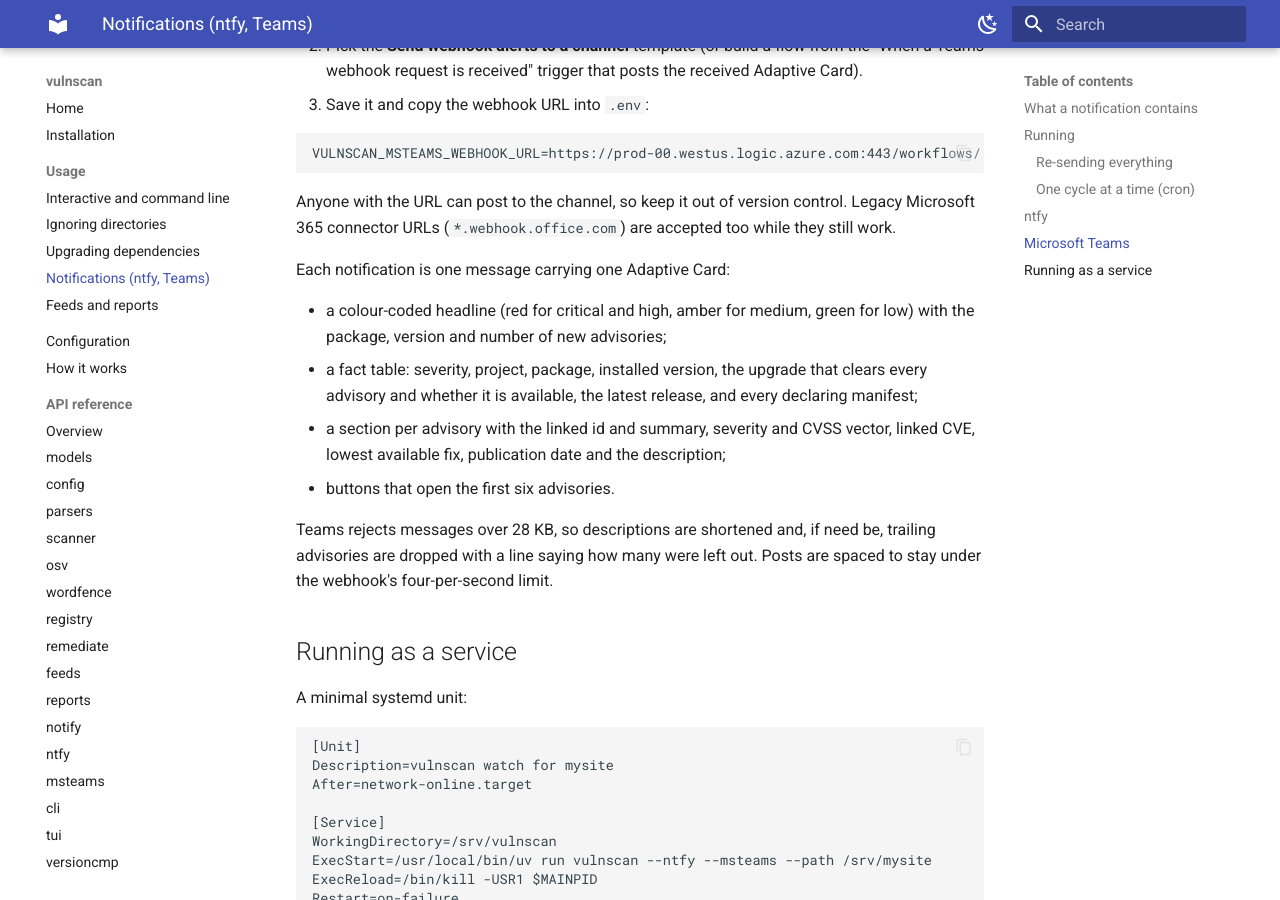
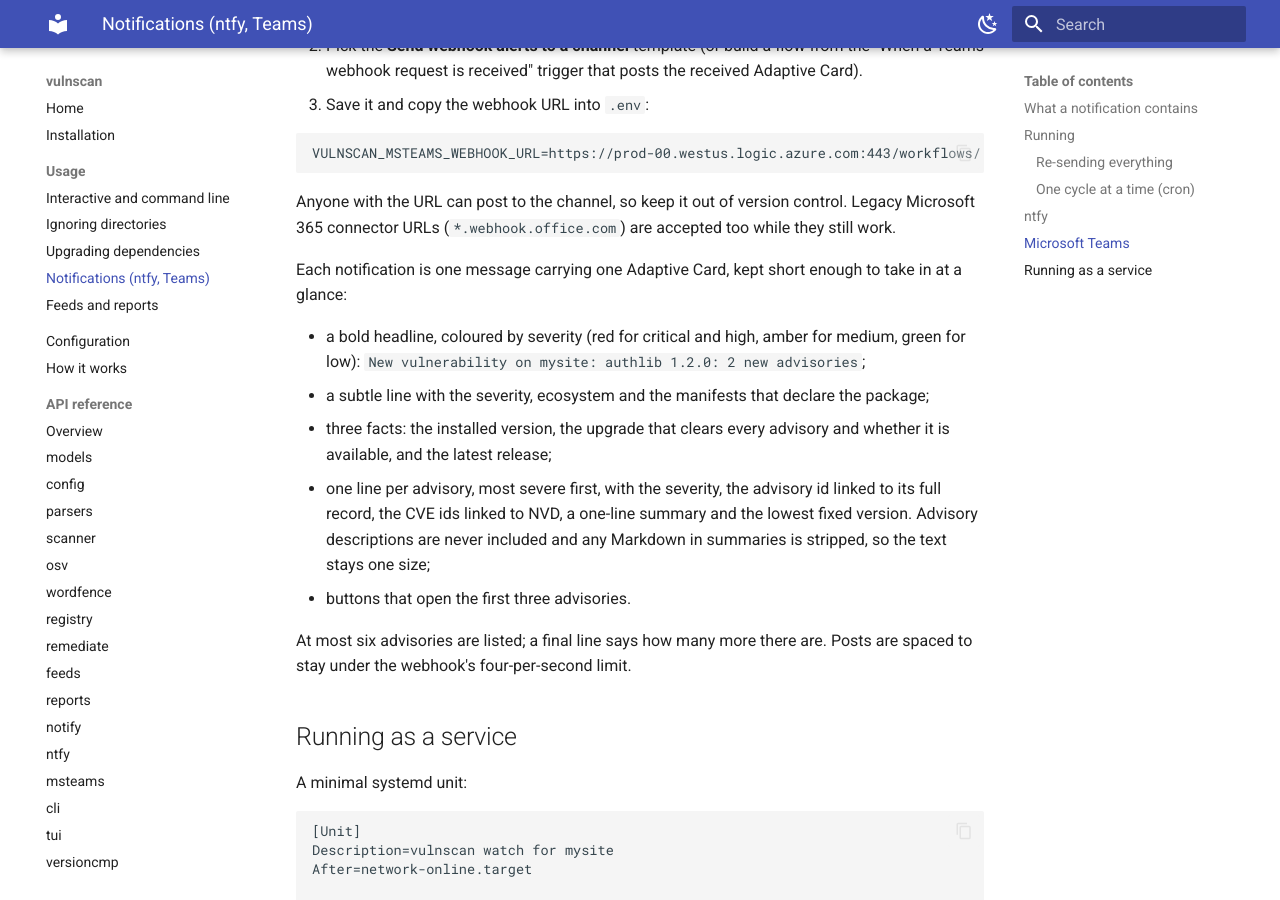
Before and after one commit to MESH-Research/vulnscan, an MkDocs documentation site: the page built from docs/notifications.md, in a window 1280 px wide and 900 px high, scrolled down 2802 px. Built offline with MkDocs 1.6.1 and Material for MkDocs 9.7.7, drawn with Linux system fonts in a browser that asks for light colours.

Commit message:
feat(msteams): redesign the Teams card as a short, consistent announcement
Headline 'New vulnerability on <project>: <package> <version>: N new
advisories' coloured by severity, three facts (installed, upgrade that
clears everything, latest release) and one line per advisory with links
to the advisory and its CVEs, most severe first, at most six listed.
Advisory descriptions, CVSS vectors and dates are dropped and Markdown in
summaries is stripped so Teams no longer renders '###' as headings.

```diff
--- a/docs/notifications.md
+++ b/docs/notifications.md
@@ -138,22 +138,25 @@
 control. Legacy Microsoft 365 connector URLs (`*.webhook.office.com`) are
 accepted too while they still work.
 
-Each notification is one message carrying one Adaptive Card:
+Each notification is one message carrying one Adaptive Card, kept short
+enough to take in at a glance:
 
-- a colour-coded headline (red for critical and high, amber for medium,
-  green for low) with the package, version and number of new advisories;
-- a fact table: severity, project, package, installed version, the upgrade
-  that clears every advisory and whether it is available, the latest
-  release, and every declaring manifest;
-- a section per advisory with the linked id and summary, severity and CVSS
-  vector, linked CVE, lowest available fix, publication date and the
-  description;
-- buttons that open the first six advisories.
+- a bold headline, coloured by severity (red for critical and high, amber
+  for medium, green for low): `New vulnerability on mysite: authlib 1.2.0:
+  2 new advisories`;
+- a subtle line with the severity, ecosystem and the manifests that declare
+  the package;
+- three facts: the installed version, the upgrade that clears every
+  advisory and whether it is available, and the latest release;
+- one line per advisory, most severe first, with the severity, the advisory
+  id linked to its full record, the CVE ids linked to NVD, a one-line
+  summary and the lowest fixed version. Advisory descriptions are never
+  included and any Markdown in summaries is stripped, so the text stays one
+  size;
+- buttons that open the first three advisories.
 
-Teams rejects messages over 28 KB, so descriptions are shortened and, if
-need be, trailing advisories are dropped with a line saying how many were
-left out. Posts are spaced to stay under the webhook's four-per-second
-limit.
+At most six advisories are listed; a final line says how many more there
+are. Posts are spaced to stay under the webhook's four-per-second limit.
 
 ## Running as a service
 
```
Also changed, not shown: 2 other files.
